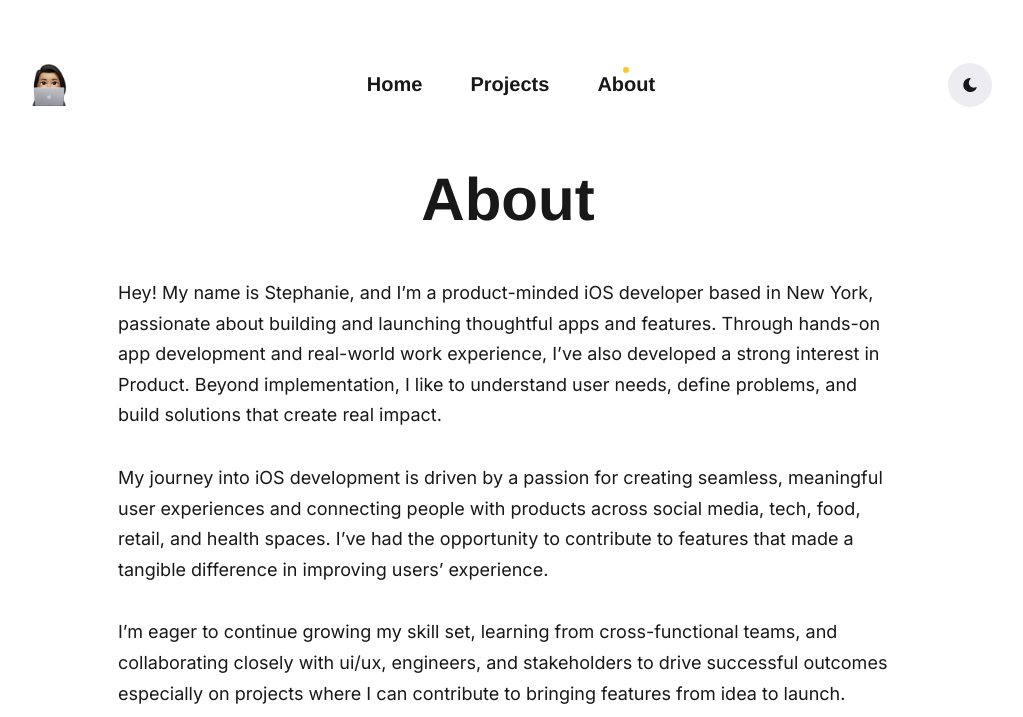
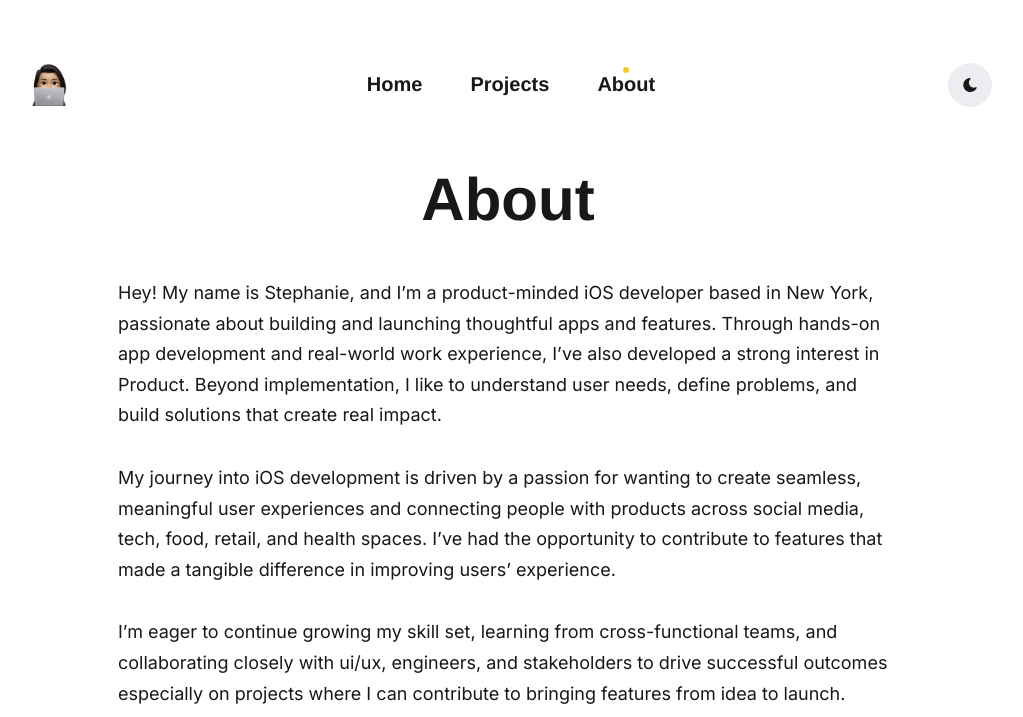
Before and after one commit to CloudSteph/CloudSteph.github.io, a Jekyll site: the page built from _pages/about.md, in a window 1280 px wide and 900 px high, cut to the strip 0-717 px from the top of the window. Shown: the whole strip, without its empty margins (132-1155 px from the left). Built offline with Jekyll 4.4.1, drawn with Linux system fonts in a browser that asks for light colours; some web fonts are replaced.

Commit message:
Updated about page

```diff
--- a/_pages/about.md
+++ b/_pages/about.md
@@ -6,7 +6,7 @@ permalink: /about/
 
 Hey! My name is Stephanie, and I’m a product-minded iOS developer based in New York, passionate about building and launching thoughtful apps and features. Through hands-on app development and real-world work experience, I’ve also developed a strong interest in Product. Beyond implementation, I like to understand user needs, define problems, and build solutions that create real impact.
 
-My journey into iOS development is driven by a passion for creating seamless, meaningful user experiences and connecting people with products across social media, tech, food, retail, and health spaces. I’ve had the opportunity to contribute to features that made a tangible difference in improving users' experience.
+My journey into iOS development is driven by a passion for wanting to create seamless, meaningful user experiences and connecting people with products across social media, tech, food, retail, and health spaces. I’ve had the opportunity to contribute to features that made a tangible difference in improving users' experience.
 
 I’m eager to continue growing my skill set, learning from cross-functional teams, and collaborating closely with ui/ux, engineers, and stakeholders to drive successful outcomes especially on projects where I can contribute to bringing features from idea to launch.
 
```
